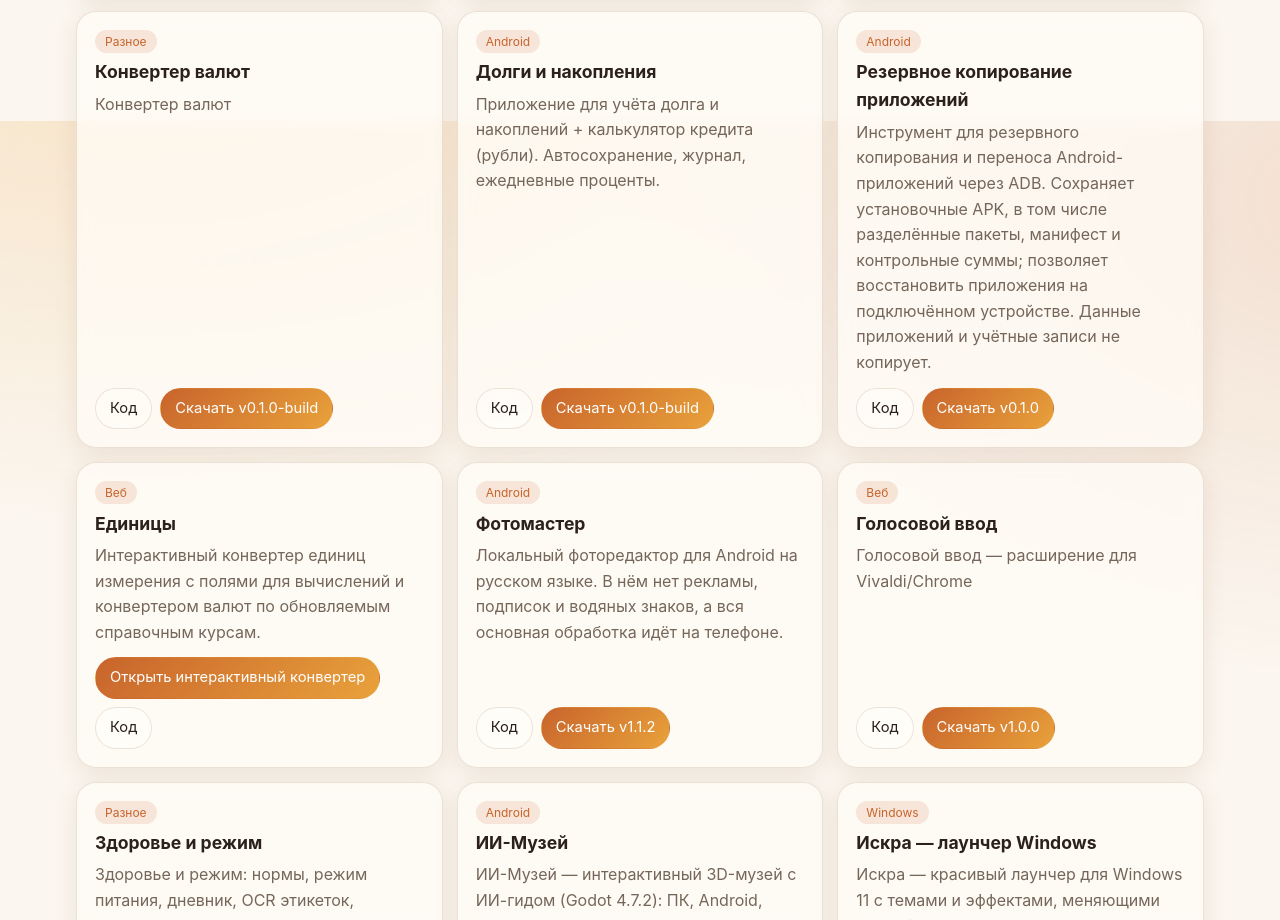
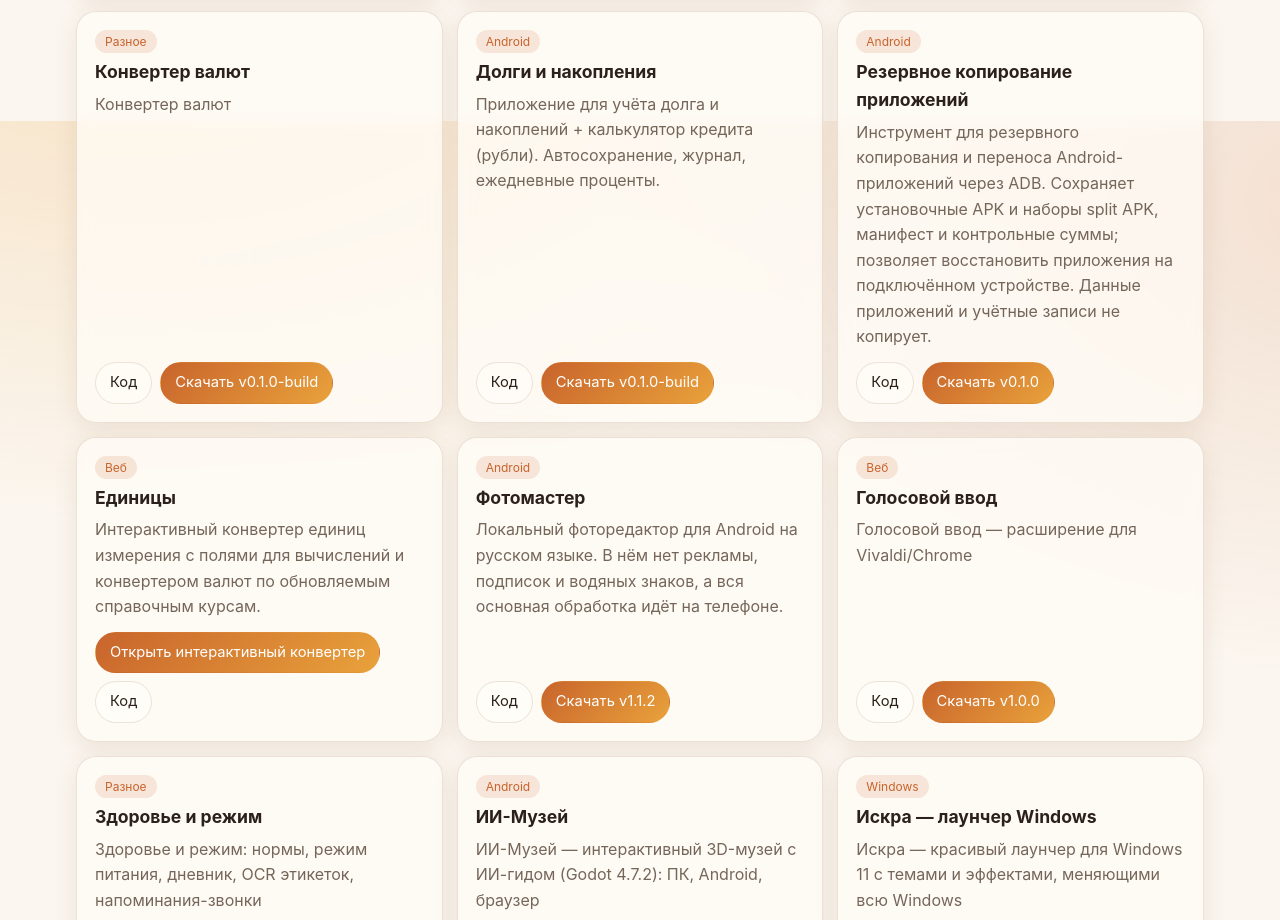
Before and after one commit to ivanivorontsov-sudo/vizitka, a plain HTML site: page index.html in a window 1280 px wide. Shown: the part 3079-3999 px from the top of the page. Drawn offline with Linux system fonts and the light colour scheme.

Commit message:
Уточнение русских описаний игр и DroidVault

```diff
--- a/index.html
+++ b/index.html
@@ -135,7 +135,7 @@ header .wrap{display:grid;grid-template-columns:minmax(0,1fr) auto;grid-template
 <article class="card" data-cat="game" data-q="car-simulator-android игра автосимулятор android port godot 4 Автосимулятор для Android Версия 3D-автосимулятора для Android на Godot 4.4. Есть сенсорное управление; APK автоматически собирается через GitHub Actions."><span class="tag">Игры</span><h3><a href="https://github.com/ivanivorontsov-sudo/car-simulator-android">Автосимулятор для Android</a></h3><p>Версия 3D-автосимулятора для Android на Godot 4.4. Есть сенсорное управление; APK автоматически собирается через GitHub Actions.</p><div class="act"><a class="btn ghost" href="https://github.com/ivanivorontsov-sudo/car-simulator-android">Код</a><a class="btn" href="https://github.com/ivanivorontsov-sudo/car-simulator-android/releases/tag/build-20261024-9">Скачать build-20261024-9</a></div></article>
 <article class="card" data-cat="misc" data-q="currency-converter конвертер валют Конвертер валют "><span class="tag">Разное</span><h3><a href="https://github.com/ivanivorontsov-sudo/currency-converter">Конвертер валют</a></h3><p>Конвертер валют</p><div class="act"><a class="btn ghost" href="https://github.com/ivanivorontsov-sudo/currency-converter">Код</a><a class="btn" href="https://github.com/ivanivorontsov-sudo/currency-converter/releases/tag/v0.1.0-build">Скачать v0.1.0-build</a></div></article>
 <article class="card" data-cat="android" data-q="debtsavings приложение для учёта долга и накоплений + калькулятор кредита (рубли). автосохранение, журнал, ежедневные проценты. Долги и накопления "><span class="tag">Android</span><h3><a href="https://github.com/ivanivorontsov-sudo/DebtSavings">Долги и накопления</a></h3><p>Приложение для учёта долга и накоплений + калькулятор кредита (рубли). Автосохранение, журнал, ежедневные проценты.</p><div class="act"><a class="btn ghost" href="https://github.com/ivanivorontsov-sudo/DebtSavings">Код</a><a class="btn" href="https://github.com/ivanivorontsov-sudo/DebtSavings/releases/tag/v0.1.0-build">Скачать v0.1.0-build</a></div></article>
-<article class="card" data-cat="android" data-q="droidvault &gt; текущий этап: android mvp + desktop cli-прототип. android-приложение сохраняет apk и split apk в выбранную пользователем папку. это не «полный клон телефона»: Резервное копирование приложений Инструмент для резервного копирования и переноса Android-приложений через ADB. Сохраняет установочные APK, в том числе разделённые пакеты, манифест и контрольные суммы; позволяет восстановить приложения на подключённом устройстве. Данные приложений и учётные записи не копирует."><span class="tag">Android</span><h3><a href="https://github.com/ivanivorontsov-sudo/DroidVault">Резервное копирование приложений</a></h3><p>Инструмент для резервного копирования и переноса Android-приложений через ADB. Сохраняет установочные APK, в том числе разделённые пакеты, манифест и контрольные суммы; позволяет восстановить приложения на подключённом устройстве. Данные приложений и учётные записи не копирует.</p><div class="act"><a class="btn ghost" href="https://github.com/ivanivorontsov-sudo/DroidVault">Код</a><a class="btn" href="https://github.com/ivanivorontsov-sudo/DroidVault/releases/tag/v0.1.0">Скачать v0.1.0</a></div></article>
+<article class="card" data-cat="android" data-q="droidvault &gt; текущий этап: android mvp + desktop cli-прототип. android-приложение сохраняет apk и split apk в выбранную пользователем папку. это не «полный клон телефона»: Резервное копирование приложений Инструмент для резервного копирования и переноса Android-приложений через ADB. Сохраняет установочные APK и наборы split APK, манифест и контрольные суммы; позволяет восстановить приложения на подключённом устройстве. Данные приложений и учётные записи не копирует."><span class="tag">Android</span><h3><a href="https://github.com/ivanivorontsov-sudo/DroidVault">Резервное копирование приложений</a></h3><p>Инструмент для резервного копирования и переноса Android-приложений через ADB. Сохраняет установочные APK и наборы split APK, манифест и контрольные суммы; позволяет восстановить приложения на подключённом устройстве. Данные приложений и учётные записи не копирует.</p><div class="act"><a class="btn ghost" href="https://github.com/ivanivorontsov-sudo/DroidVault">Код</a><a class="btn" href="https://github.com/ivanivorontsov-sudo/DroidVault/releases/tag/v0.1.0">Скачать v0.1.0</a></div></article>
 <article class="card" data-cat="web" data-q="edinicy интерактивный конвертер единиц длина масса объём площадь скорость давление температура данные поля расчёт валюты курс рубль доллар евро юань Единицы "><span class="tag">Веб</span><h3><a href="https://github.com/ivanivorontsov-sudo/edinicy">Единицы</a></h3><p>Интерактивный конвертер единиц измерения с полями для вычислений и конвертером валют по обновляемым справочным курсам.</p><div class="act"><a class="btn" href="https://ivanivorontsov-sudo.github.io/edinicy/" target="_blank" rel="noopener noreferrer">Открыть интерактивный конвертер</a><a class="btn ghost" href="https://github.com/ivanivorontsov-sudo/edinicy">Код</a></div></article>
 <article class="card" data-cat="android" data-q="fotomaster локальный фоторедактор для android на русском языке. в нём нет рекламы, подписок и водяных знаков, а вся основная обработка идёт на телефоне. Фотомастер "><span class="tag">Android</span><h3><a href="https://github.com/ivanivorontsov-sudo/fotomaster">Фотомастер</a></h3><p>Локальный фоторедактор для Android на русском языке. В нём нет рекламы, подписок и водяных знаков, а вся основная обработка идёт на телефоне.</p><div class="act"><a class="btn ghost" href="https://github.com/ivanivorontsov-sudo/fotomaster">Код</a><a class="btn" href="https://github.com/ivanivorontsov-sudo/fotomaster/releases/tag/v1.1.2">Скачать v1.1.2</a></div></article>
 <article class="card" data-cat="web" data-q="golosovoj-vvod голосовой ввод — расширение для vivaldi/chrome Голосовой ввод "><span class="tag">Веб</span><h3><a href="https://github.com/ivanivorontsov-sudo/golosovoj-vvod">Голосовой ввод</a></h3><p>Голосовой ввод — расширение для Vivaldi/Chrome</p><div class="act"><a class="btn ghost" href="https://github.com/ivanivorontsov-sudo/golosovoj-vvod">Код</a><a class="btn" href="https://github.com/ivanivorontsov-sudo/golosovoj-vvod/releases/tag/v1.0.0">Скачать v1.0.0</a></div></article>
```
